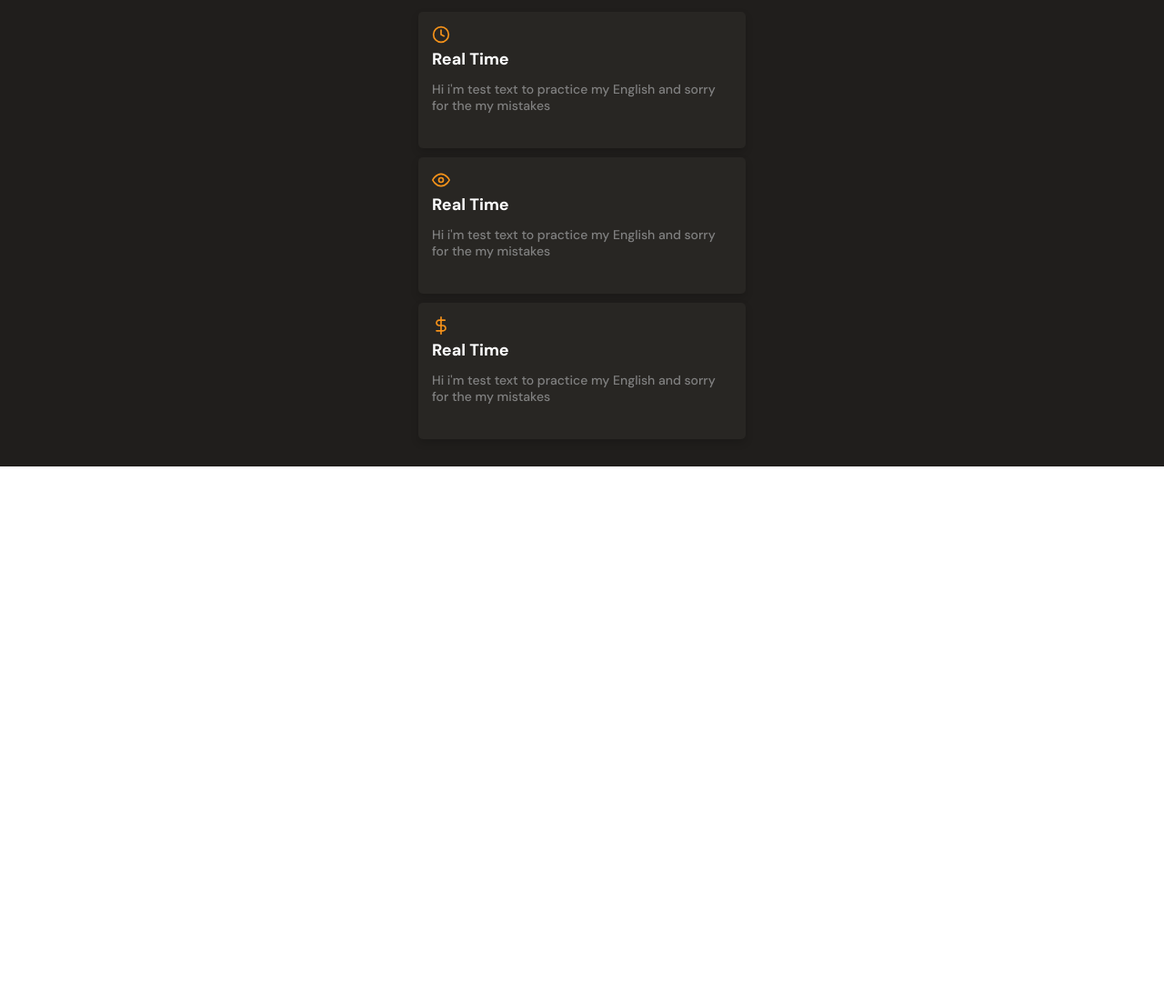
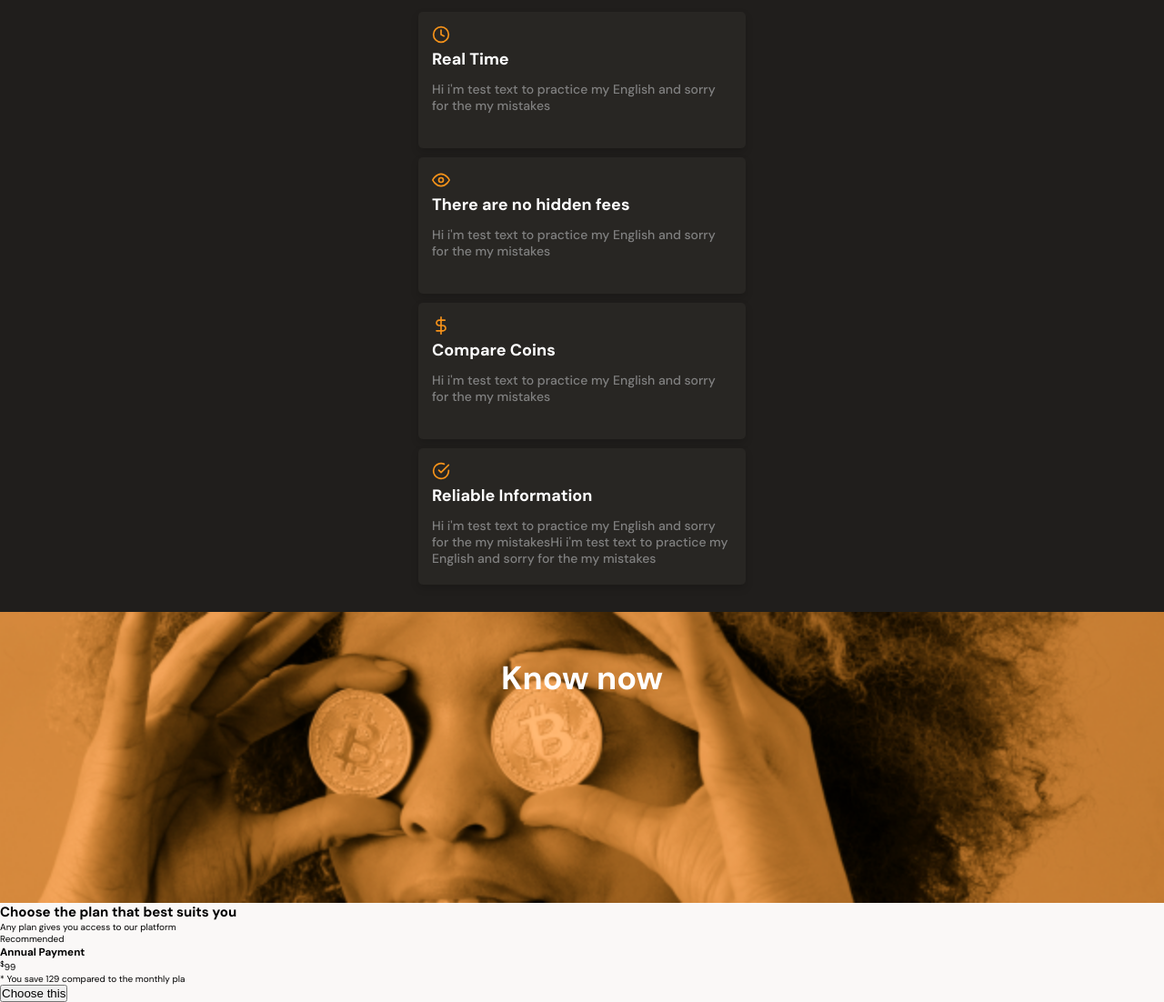
Before and after one commit to LNorza/Responsive-designe-curso, a plain HTML site: page Copia/index.html in a window 1280 px wide. Shown: the part 1630-2732 px from the top of the page at 91% size. Before the commit the page ends 2143 px from the top, so only its background shows below. Drawn offline with Linux system fonts and the light colour scheme.

Commit message:
Plans section

```diff
--- a/Copia/index.html
+++ b/Copia/index.html
@@ -107,7 +107,9 @@
                     </article>
                     <article class="product-detail--card">
                         <span class="icon-card eye"></span>
-                        <p class="product-card-title">Real Time</p>
+                        <p class="product-card-title">
+                            There are no hidden fees
+                        </p>
                         <p class="product-card-body">
                             Hi i'm test text to practice my English and sorry
                             for the my mistakes
@@ -115,16 +117,46 @@
                     </article>
                     <article class="product-detail--card">
                         <span class="icon-card cash"></span>
-                        <p class="product-card-title">Real Time</p>
+                        <p class="product-card-title">Compare Coins</p>
                         <p class="product-card-body">
                             Hi i'm test text to practice my English and sorry
                             for the my mistakes
                         </p>
                     </article>
+                    <article class="product-detail--card">
+                        <span class="icon-card check"></span>
+                        <p class="product-card-title">Reliable Information</p>
+                        <p class="product-card-body">
+                            Hi i'm test text to practice my English and sorry
+                            for the my mistakesHi i'm test text to practice my
+                            English and sorry for the my mistakes
+                        </p>
+                    </article>
                 </section>
             </section>
-            <section></section>
-            <section></section>
+            <!-- Third Section -->
+            <section class="bitcoin-img-container">
+                <h2>Know now</h2>
+            </section>
+            <!-- Fourth Section -->
+            <section id="plans" class="main-plans-container">
+                <div class="plans-title">
+                    <h2>Choose the plan that best suits you</h2>
+                    <p>Any plan gives you access to our platform</p>
+                </div>
+
+                <section>
+                    <article>
+                        <p>Recommended</p>
+                        <div>
+                            <h3>Annual Payment</h3>
+                            <p><sup>$</sup>99</p>
+                            <p>* You save 129 compared to the monthly pla</p>
+                            <button>Choose this</button>
+                        </div>
+                    </article>
+                </section>
+            </section>
         </main>
 
         <footer></footer>
--- a/Copia/style.css
+++ b/Copia/style.css
@@ -310,7 +310,7 @@ main {
     width: 90%;
     min-width: 288px;
     max-width: 400px;
-    height: 150px;
+    min-height: 150px;
     margin: 10px auto;
     padding: 15px;
     background-color: var(--black);
@@ -354,3 +354,26 @@ main {
 .cash {
     background-image: url("Assets/icons/dollar-sign.svg");
 }
+
+.check {
+    background-image: url("Assets/icons/check-circle.svg");
+}
+
+.bitcoin-img-container {
+    width: 100%;
+    min-width: 320px;
+    min-height: 40vh;
+    background-image: url("Assets/img/bitcoinbaby2x.png");
+    background-position: center;
+    background-size: cover;
+    background-repeat: no-repeat;
+    text-align: center;
+}
+
+.bitcoin-img-container {
+    padding-top: 60px;
+    font-size: 2.4rem;
+    font-weight: bold;
+    line-height: 2.6rem;
+    color: var(--just-white);
+}
```
